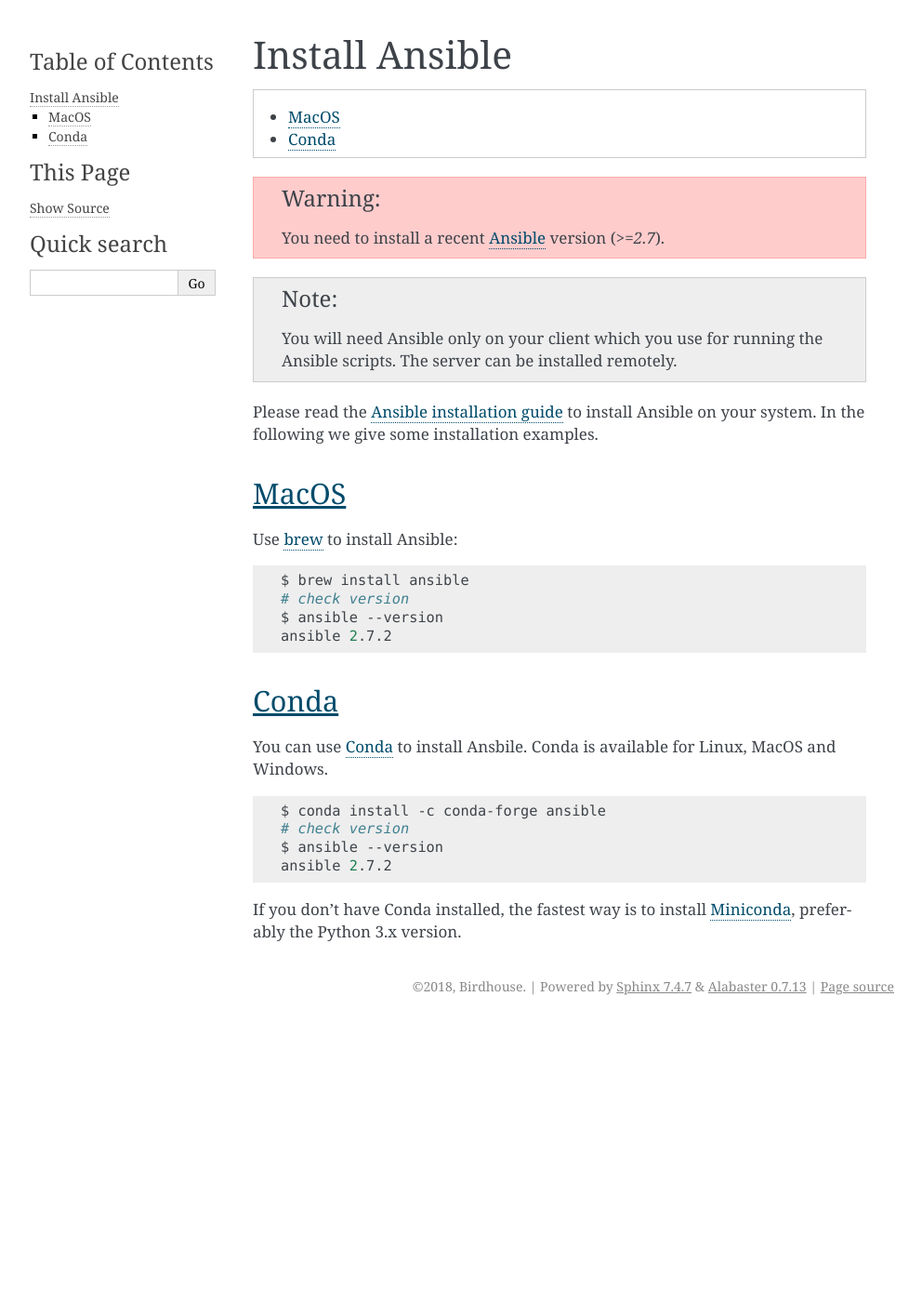
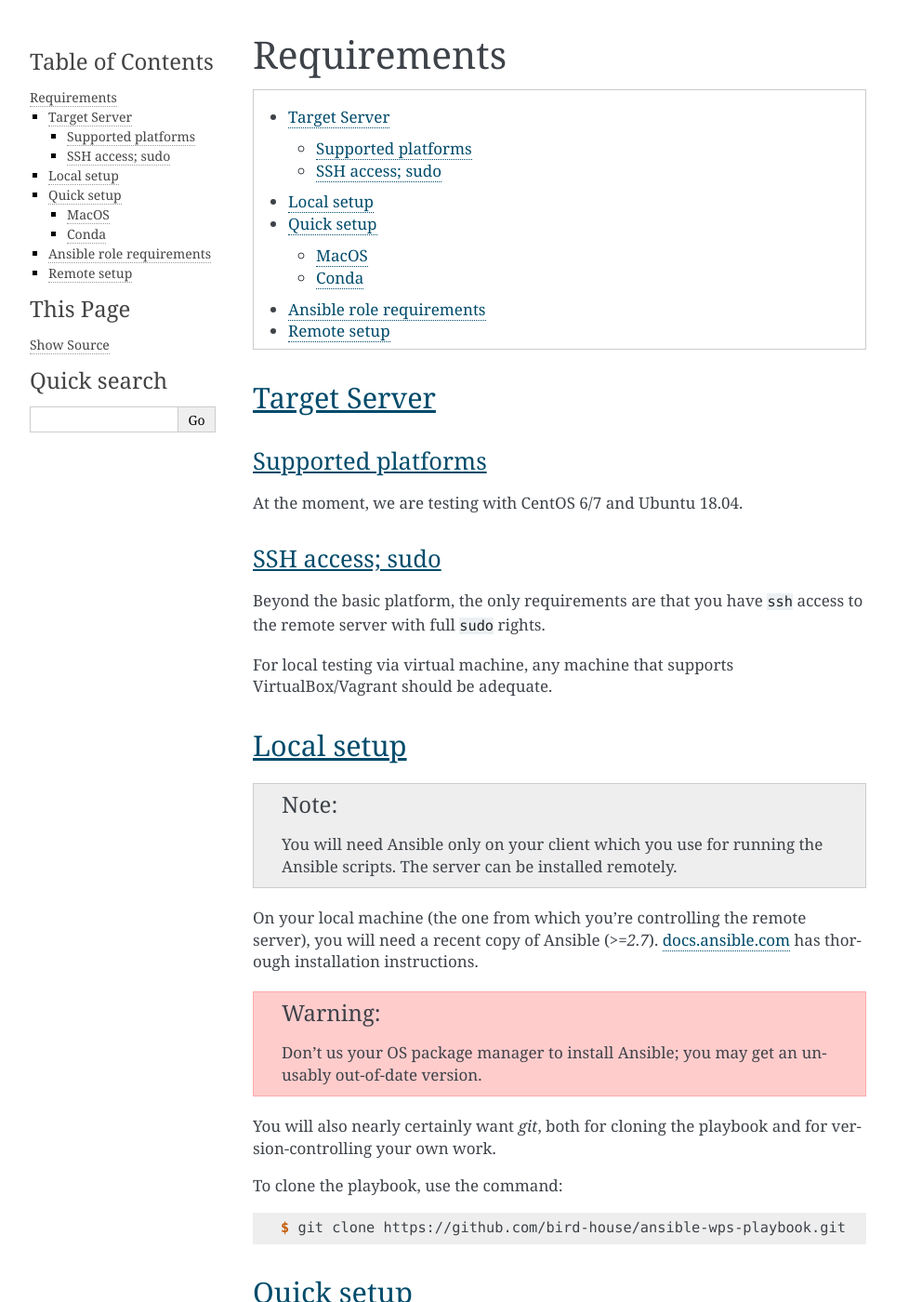
Before and after one commit to bird-house/ansible-wps-playbook, a Sphinx documentation site: the page built from docs/source/preparing.rst, in a window 1280 px wide and 1400 px high. Shown: the whole window at 93% size, without its empty margins (148-1140 px from the left). Built offline with Sphinx 7.4.7, drawn with Linux system fonts in a browser that asks for light colours; some of the changed text lies outside the part shown.

Commit message:
update prepare

```diff
--- a/docs/source/index.rst
+++ b/docs/source/index.rst
@@ -10,7 +10,6 @@
    deploy
    configuration
    testing
-   tutorial
    ideas
    changes
    appendix
--- a/docs/source/preparing.rst
+++ b/docs/source/preparing.rst
@@ -1,50 +1,110 @@
-.. _installation:
+.. _requirements:
 
-Install Ansible
-===============
+Requirements
+============
 
 .. contents::
     :local:
     :depth: 2
 
-.. warning::
-  You need to install a recent Ansible_ version (`>=2.7`).
+Target Server
+-------------
+
+Supported platforms
+~~~~~~~~~~~~~~~~~~~
+
+At the moment, we are testing with CentOS 6/7 and Ubuntu 18.04.
+
+SSH access; sudo
+~~~~~~~~~~~~~~~~
+
+Beyond the basic platform, the only requirements are that you have ``ssh`` access
+to the remote server with full ``sudo`` rights.
+
+For local testing via virtual machine, any machine that supports VirtualBox/Vagrant
+should be adequate.
+
+Local setup
+-----------
 
 .. note::
   You will need Ansible only on your client which you use for running the Ansible scripts.
   The server can be installed remotely.
 
-Please read the `Ansible installation guide`_ to install Ansible on your system.
+On your local machine (the one from which you're controlling the remote server),
+you will need a recent copy of Ansible (`>=2.7`). `docs.ansible.com`_
+has thorough installation instructions.
+
+.. warning::
+  Don't us your OS package manager to install Ansible; you may get an unusably out-of-date version.
+
+You will also nearly certainly want `git`, both for cloning the playbook and for version-controlling your own work.
+
+To clone the playbook, use the command:
+
+.. code-block:: console
+
+    $ git clone https://github.com/bird-house/ansible-wps-playbook.git
+
+
+Quick setup
+-----------
+
 In the following we give some installation examples.
 
 MacOS
------
+~~~~~
 
 Use brew_ to install Ansible:
 
-.. code-block:: sh
+.. code-block:: console
 
+  $ brew install git
   $ brew install ansible
   # check version
   $ ansible --version
   ansible 2.7.2
 
 Conda
------
+~~~~~
 
-You can use Conda_ to install Ansbile. Conda is available for Linux, MacOS and Windows.
+You can use Conda_ to install Ansible. Conda is available for Linux, MacOS and Windows.
 
-.. code-block:: sh
+.. code-block:: console
 
   $ conda install -c conda-forge ansible
-  # check version
+  # check ansible version
   $ ansible --version
   ansible 2.7.2
 
 If you don't have Conda installed, the fastest way is to install Miniconda_, preferably the Python 3.x version.
 
+Ansible role requirements
+-------------------------
 
-.. _`Ansible installation guide`: https://docs.ansible.com/ansible/latest/installation_guide/intro_installation.html
+We have a several Ansible role dependencies which you may fulfill via Ansible Galaxy with the command:
+
+.. code-block:: console
+
+    $ ansible-galaxy -r requirements.yml -p roles install
+
+This should be executed in your playbook directory.
+Downloaded requirements will be dropped into the ``roles`` directory there.
+
+Remote setup
+------------
+
+Ansible requires that the target server have a recent Python 2.x on the server.
+Newer platforms (like Ubuntu Xenial and later) may not have this activated on pristine new machines.
+
+If you get connection errors from Ansible, check the remote machine to make sure Python 2.7 is available.
+`which python2.7` will let you know.
+If it's missing, use your package manager to install it.
+
+On Ubuntu Xenial (16.0.4 LTS), `sudo apt-get install -y python` will do the trick.
+
+
+.. _`docs.ansible.com`: http://docs.ansible.com/intro_installation.html
 .. _brew: https://brew.sh/
 .. _Conda: https://conda.io/docs/user-guide/install/index.html
 .. _Miniconda: https://conda.io/miniconda.html
--- a/docs/source/testing.rst
+++ b/docs/source/testing.rst
@@ -31,7 +31,7 @@
 
 .. code-block:: sh
 
-  $ ./bootstrap.sh  # Linux and macOS
+  $ conda install -c conda-forge ansible
   OR
   $ brew install ansible # macOS only
 
```
Also changed, not shown: docs/source/deploy.rst (+3 -7 lines), docs/source/tutorial.rst (deleted, +0 -38 lines).
